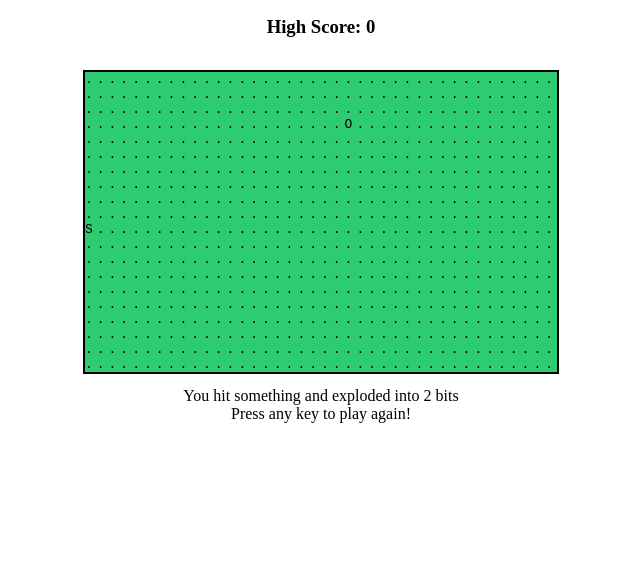
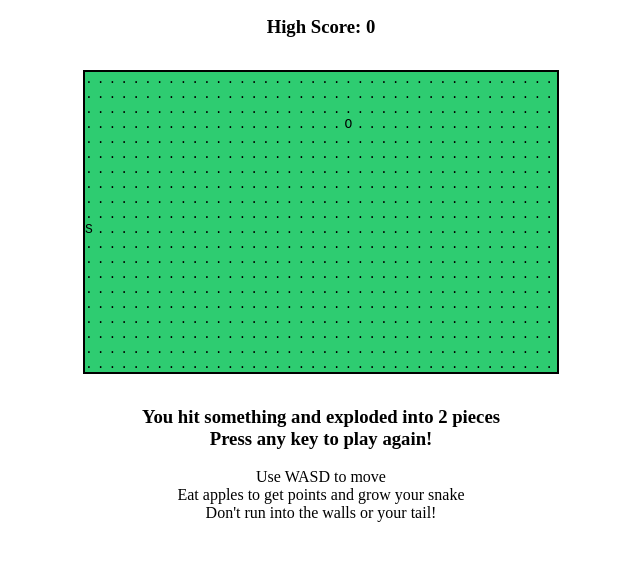
Before and after one commit to JZebra/snake, a plain HTML site: page index.html in a window 1280 px wide. Shown: the part 91-652 px from the top of the page, without its empty margins (319-959 px from the left). Drawn offline with nearby package versions, Linux system fonts and the light colour scheme.

Commit message:
added instructions

```diff
--- a/index.html
+++ b/index.html
@@ -16,7 +16,14 @@
       <h3 class='score'></h3>
       <h3 class='high-score'></h3>
       <pre id="snake"></pre>
-      <div class="messages"></div>
+      <h3 class="messages"></h3>
+      <p class="instructions">
+        Use WASD to move
+        <br>
+        Eat apples to get points and grow your snake
+        <br>
+        Don't run into the walls or your tail!
+      </p>
     </div>
   </body>
 </html>
--- a/snake_ui.js
+++ b/snake_ui.js
@@ -10,7 +10,7 @@
   UI.prototype.start = function(highscore) {
     this.board = new SG.Board(highscore);
     // remove start game listener placed by #gameover
-    $('.messages').html("Use WASD to move!");
+    $('.messages').empty;
     $('body').unbind('keydown');
     // bind keypress listener
     $('body').on('keydown', turnSnake.bind(this));
@@ -30,7 +30,7 @@
 
   UI.prototype.gameover = function() {
     this.stop();
-    $('.messages').html("You hit something and exploded into " + this.board.snake.segments.length + " bits")
+    $('.messages').html("You hit something and exploded into " + this.board.snake.segments.length + " pieces")
     if (this.board.score > this.board.highscore) {
       this.board.highscore = this.board.score;
       $('.messages').append(' but at least you got a new high score!')
```
